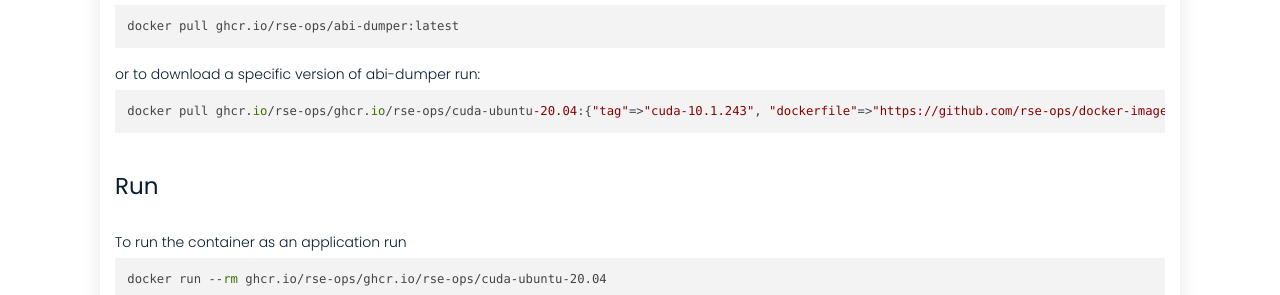
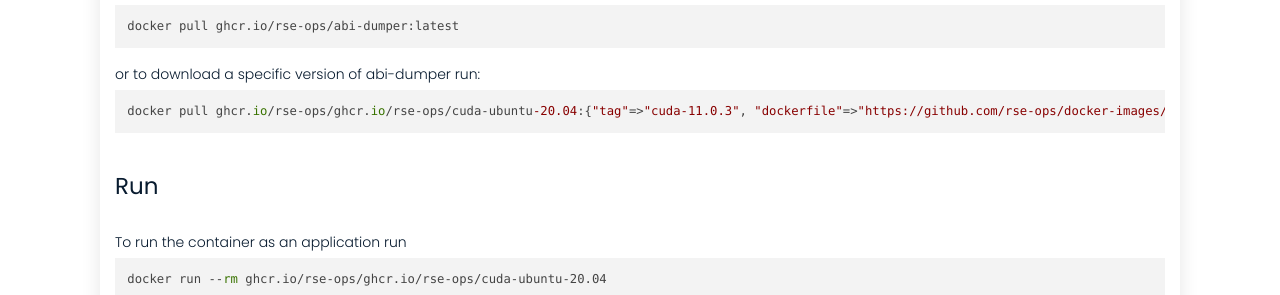
Before and after one commit to rse-ops/docker-images, a Jekyll site: the page built from _library/ghcr.io-rse-ops-cuda-ubuntu-20.04.md, in a window 1280 px wide and 1002 px high. Shown: the part 520-815 px from the top of the window. Built offline with Jekyll 4.4.1, drawn with Linux system fonts in a browser that asks for light colours; nearby versions of some CDN libraries.

Commit message:
Automated push to update library 2021-12-11

```diff
--- a/_library/ghcr.io-rse-ops-cuda-ubuntu-20.04.md
+++ b/_library/ghcr.io-rse-ops-cuda-ubuntu-20.04.md
@@ -1,14 +1,11 @@
 ---
 layout: container
 name: ghcr.io/rse-ops/cuda-ubuntu-20.04
-updated_at: 2021-12-10 03:43:28.903192
+updated_at: 2021-12-11 03:26:06.129197
 
 
 container_url: https://github.com/orgs/rse-ops/packages/container/package/cuda-ubuntu-20.04
 versions:
- - tag: cuda-10.1.243
-   dockerfile: https://github.com/rse-ops/docker-images/blob/main/ubuntu/cuda/Dockerfile
-   manifest: https://crane.ggcr.dev/manifest/ghcr.io/rse-ops/cuda-ubuntu-20.04:cuda-10.1.243
  - tag: cuda-11.0.3
    dockerfile: https://github.com/rse-ops/docker-images/blob/main/ubuntu/cuda/Dockerfile
    manifest: https://crane.ggcr.dev/manifest/ghcr.io/rse-ops/cuda-ubuntu-20.04:cuda-11.0.3
```
Also changed, not shown: other parts of _library/ghcr.io-rse-ops-cuda-ubuntu-20.04.md (+3 -0 lines).
